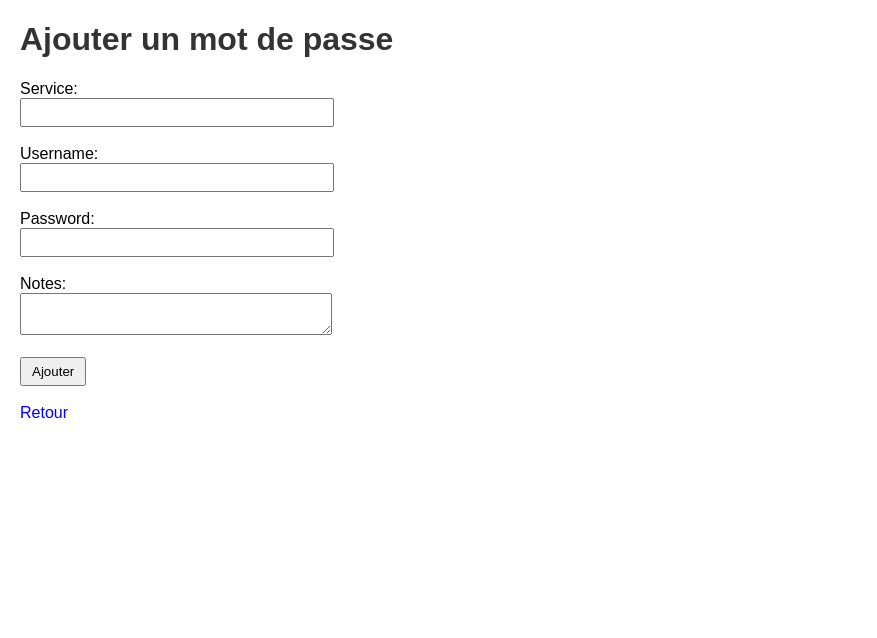
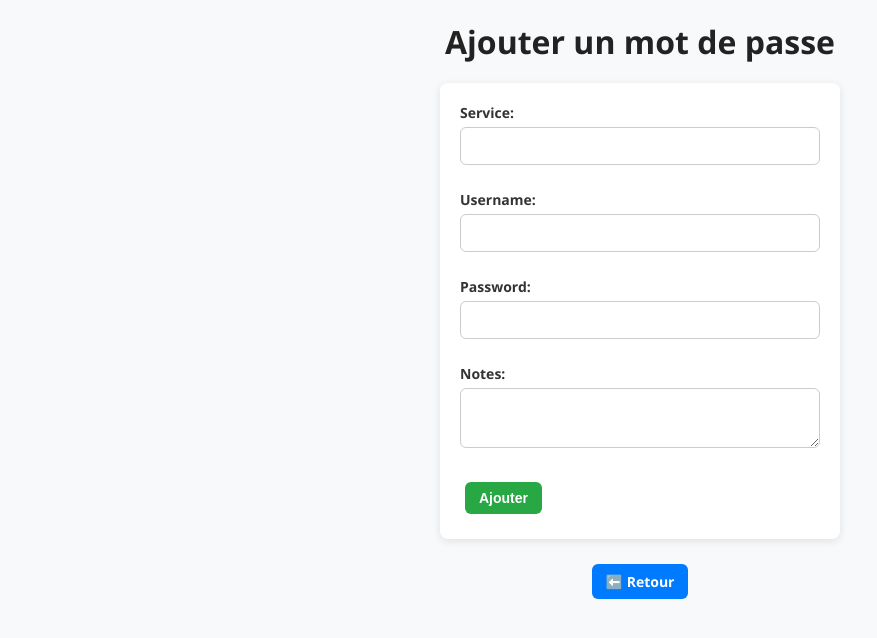
Before and after one commit to LOI-mln/password-manager, a Flask app: page /add in a window 1280 px wide. Shown: the top 638 px of the page, without its empty margins (0-877 px from the left). Run offline with Flask 3, Linux system fonts and the light colour scheme; parts of the project's set-up code (start-up, migrations or seed data) failed here and were passed over.

Commit message:
little frontend changes

```diff
--- a/static/style.css
+++ b/static/style.css
@@ -1,9 +1,114 @@
-body { font-family: Arial, sans-serif; margin: 20px; }
-h1 { color: #333; }
-table { border-collapse: collapse; width: 100%; margin-top: 20px; }
-th, td { border: 1px solid #ccc; padding: 8px; text-align: left; }
-th { background-color: #f4f4f4; }
-a { margin-right: 10px; text-decoration: none; color: blue; }
-a:hover { text-decoration: underline; }
-input, textarea { width: 300px; padding: 5px; }
-button { padding: 5px 10px; cursor: pointer; }
+/* === Reset simple === */
+* {
+    margin: 0;
+    padding: 0;
+    box-sizing: border-box;
+}
+
+body {
+    font-family: 'Segoe UI', Tahoma, Geneva, Verdana, sans-serif;
+    background: #f8f9fa;
+    color: #333;
+    padding: 20px;
+}
+
+/* === Header === */
+h1 {
+    text-align: center;
+    margin-bottom: 20px;
+    color: #222;
+}
+
+/* === Boutons & liens === */
+a, button {
+    display: inline-block;
+    padding: 8px 14px;
+    margin: 5px;
+    border-radius: 6px;
+    text-decoration: none;
+    font-size: 14px;
+    font-weight: bold;
+    transition: 0.2s ease-in-out;
+}
+
+a {
+    background: #007bff;
+    color: #fff;
+}
+
+a:hover {
+    background: #0056b3;
+}
+
+button {
+    background: #28a745;
+    border: none;
+    color: #fff;
+    cursor: pointer;
+}
+
+button:hover {
+    background: #1e7e34;
+}
+
+/* === Table === */
+table {
+    width: 100%;
+    border-collapse: collapse;
+    margin-top: 20px;
+    box-shadow: 0 2px 8px rgba(0,0,0,0.1);
+    background: white;
+    border-radius: 8px;
+    overflow: hidden;
+}
+
+th, td {
+    padding: 12px 15px;
+    text-align: left;
+}
+
+th {
+    background: #343a40;
+    color: white;
+    font-size: 14px;
+}
+
+tr:nth-child(even) {
+    background: #f2f2f2;
+}
+
+tr:hover {
+    background: #e9ecef;
+}
+
+/* === Formulaire === */
+form {
+    max-width: 400px;
+    margin: 20px auto;
+    padding: 20px;
+    background: white;
+    border-radius: 8px;
+    box-shadow: 0 2px 8px rgba(0,0,0,0.1);
+}
+
+label {
+    display: block;
+    margin-bottom: 10px;
+    font-weight: bold;
+    font-size: 14px;
+}
+
+input, textarea {
+    width: 100%;
+    padding: 10px;
+    margin-top: 5px;
+    margin-bottom: 15px;
+    border: 1px solid #ccc;
+    border-radius: 6px;
+    font-size: 14px;
+}
+
+textarea {
+    resize: vertical;
+    min-height: 60px;
+}
--- a/templates/add_edit.html
+++ b/templates/add_edit.html
@@ -8,21 +8,22 @@
 <body>
     <h1>{{ action }} un mot de passe</h1>
     <form method="POST">
-        <label>Service:<br>
+        <label>Service:
             <input type="text" name="service" value="{{ data.get('service', '') }}" required>
-        </label><br><br>
-        <label>Username:<br>
+        </label>
+        <label>Username:
             <input type="text" name="username" value="{{ data.get('username', '') }}">
-        </label><br><br>
-        <label>Password:<br>
+        </label>
+        <label>Password:
             <input type="text" name="password" value="{{ data.get('password', '') }}" required>
-        </label><br><br>
-        <label>Notes:<br>
+        </label>
+        <label>Notes:
             <textarea name="notes">{{ data.get('notes', '') }}</textarea>
-        </label><br><br>
+        </label>
         <button type="submit">{{ action }}</button>
     </form>
-    <br>
-    <a href="{{ url_for('index') }}">Retour</a>
+    <div style="text-align:center;">
+        <a href="{{ url_for('index') }}">⬅️ Retour</a>
+    </div>
 </body>
 </html>
```
Also changed, not shown: templates/index.html (+8 -5 lines).
